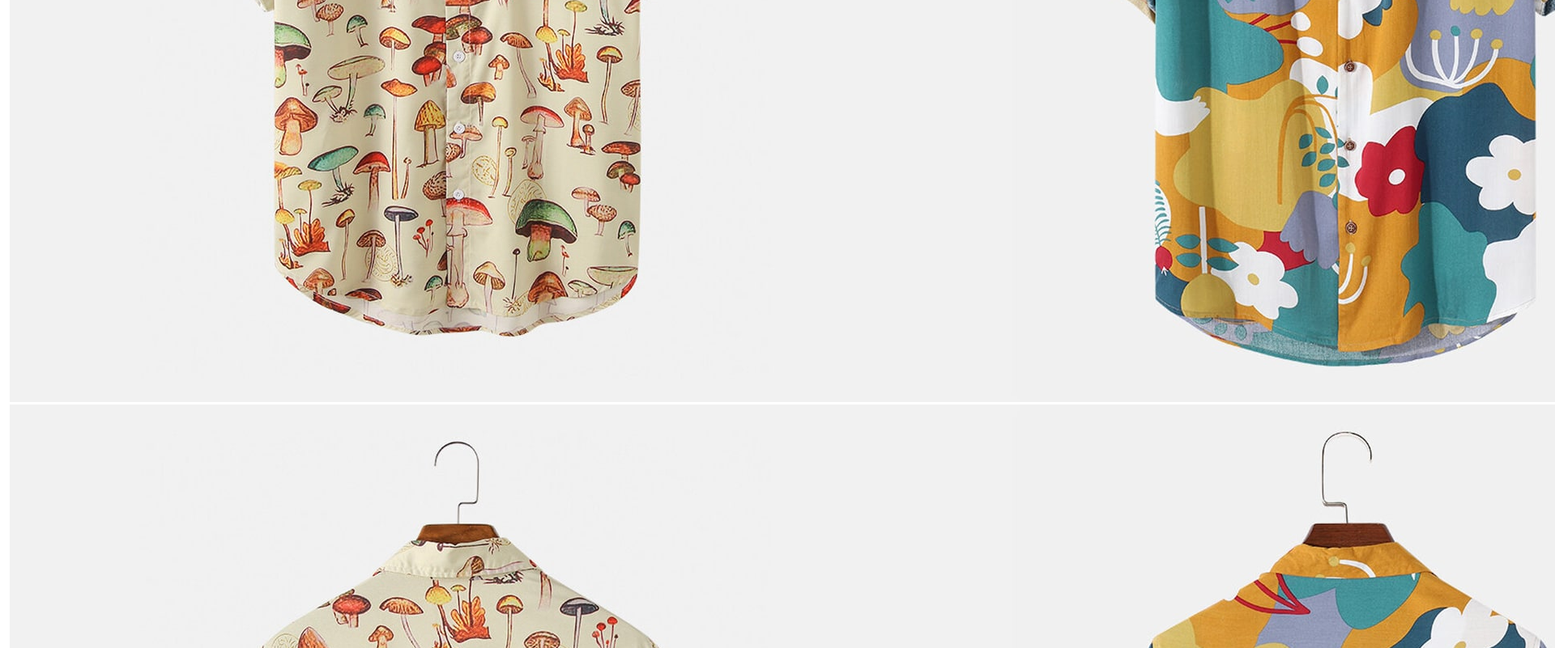
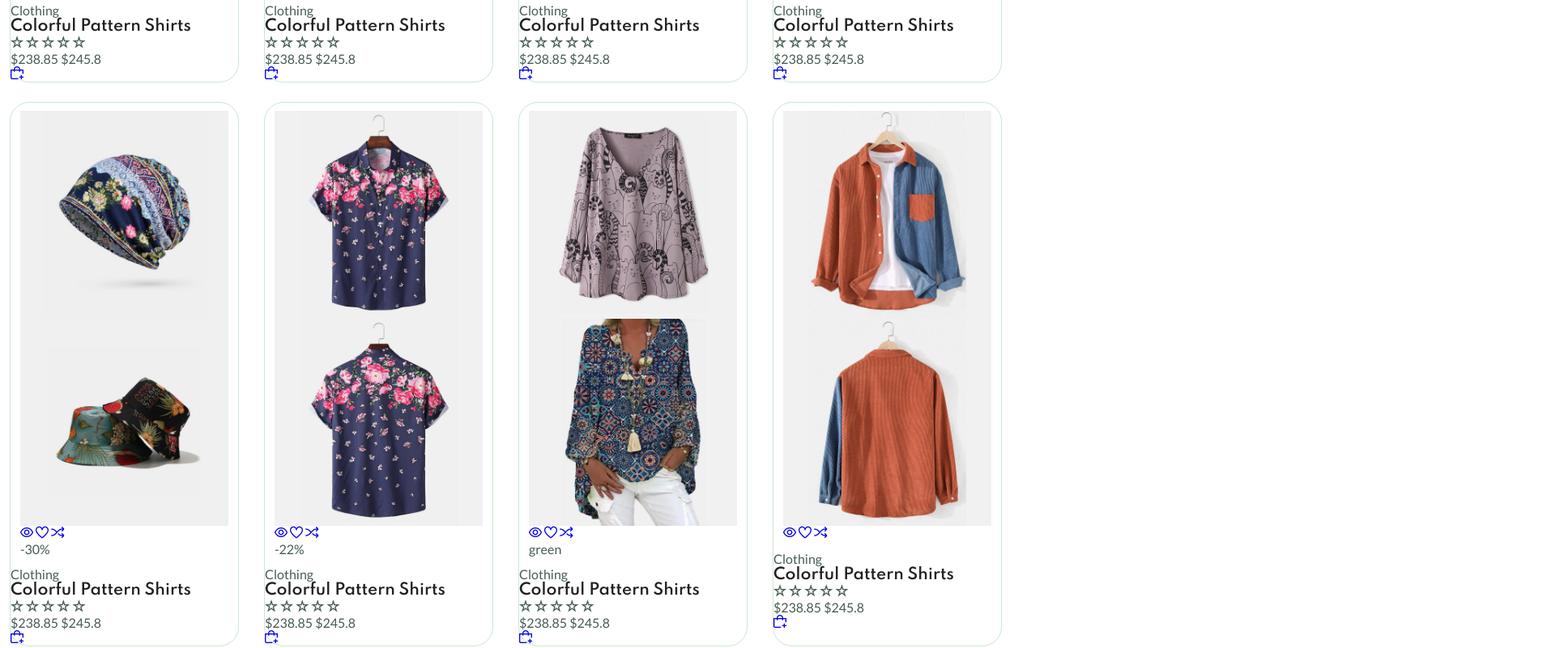
Before and after one commit to fkstudio/Evara-Ecommerce-Website, a plain HTML site: page index.html in a window 1280 px wide. Shown: the part 1818-2619 px from the top of the page at 81% size, 1920 px wide, since content can reach past the window. Drawn offline with nearby package versions, Linux system fonts and the light colour scheme.

Commit message:
products 2

```diff
--- a/assets/css/styles.css
+++ b/assets/css/styles.css
@@ -255,8 +255,6 @@ input {
   font-size: var(--tiny-font-size);
 }
 
-
-
 /* Active link */
 .active-link,
 .nav__link:hover {
@@ -396,6 +394,7 @@ input {
 .tab__btns {
   display: flex;
   column-gap: 0.75rem;
+  margin-bottom: 2rem;
 }
 
 .tab__btn {
@@ -410,7 +409,37 @@ input {
 }
 
 .products__container {
+  display: grid;
   grid-template-columns: repeat(4, 1fr);
+}
+
+.product__images img {
+  max-width: 100%;
+}
+
+.product__images {
+  position: relative;
+}
+
+.product__images {
+  display: block;
+}
+
+.product__img.hover {
+  position: absolute;
+  top: 0;
+  left: 0;
+}
+
+.product__item {
+  border: 1px solid var(--border-color);
+  border-radius: 1.5rem;
+  max-width: 90%;
+  margin-bottom: 1.5rem;
+}
+
+.product__banner {
+  padding: 0.625rem 0.75rem 0.75rem;
 }
 
 
@@ -419,6 +448,12 @@ input {
   color: var(--first-color);
   background-color: var(--second-color);
 }
+
+.tab__item:not(.active-tab) {
+display: none;
+}
+
+
 
 /* Product Hover */
 
--- a/index.html
+++ b/index.html
@@ -188,7 +188,7 @@
         <div class="tab__items">
           <div class="tab__item active-tab">
             <div class="products__container grid">
-              <div class="products__item">
+              <div class="product__item">
                 <div class="product__banner">
                   <a href="details.html" class="product__images">
                     <img src="assets/img/product-1-1.jpg" alt="" class="product__images default">
@@ -238,7 +238,7 @@
 
               </div>
 
-              <div class="products__item">
+              <div class="product__item">
                 <div class="product__banner">
                   <a href="details.html" class="product__images">
                     <img src="assets/img/product-2-1.jpg" alt="" class="product__images default">
@@ -288,7 +288,7 @@
 
               </div>
 
-              <div class="products__item">
+              <div class="product__item">
                 <div class="product__banner">
                   <a href="details.html" class="product__images">
                     <img src="assets/img/product-3-1.jpg" alt="" class="product__images default">
@@ -338,7 +338,7 @@
 
               </div>
 
-              <div class="products__item">
+              <div class="product__item">
                 <div class="product__banner">
                   <a href="details.html" class="product__images">
                     <img src="assets/img/product-4-1.jpg" alt="" class="product__images default">
@@ -388,7 +388,7 @@
 
               </div>
 
-              <div class="products__item">
+              <div class="product__item">
                 <div class="product__banner">
                   <a href="details.html" class="product__images">
                     <img src="assets/img/product-5-1.jpg" alt="" class="product__images default">
@@ -438,7 +438,7 @@
 
               </div>
 
-              <div class="products__item">
+              <div class="product__item">
                 <div class="product__banner">
                   <a href="details.html" class="product__images">
                     <img src="assets/img/product-6-1.jpg" alt="" class="product__images default">
@@ -488,7 +488,7 @@
 
               </div>
 
-              <div class="products__item">
+              <div class="product__item">
                 <div class="product__banner">
                   <a href="details.html" class="product__images">
                     <img src="assets/img/product-7-1.jpg" alt="" class="product__images default">
```
